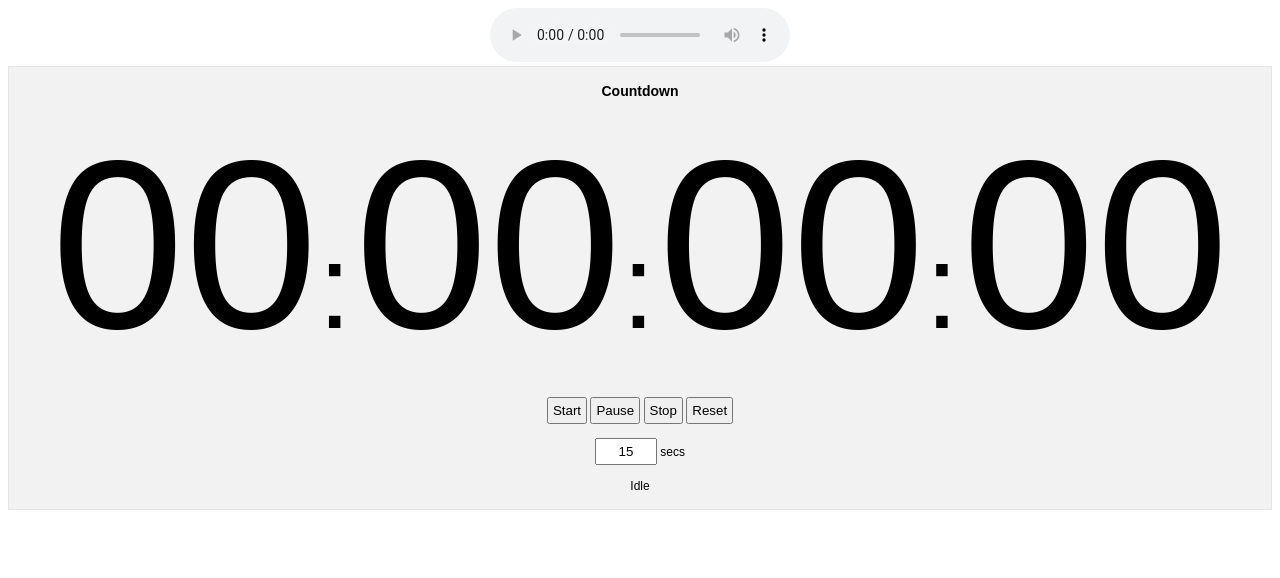
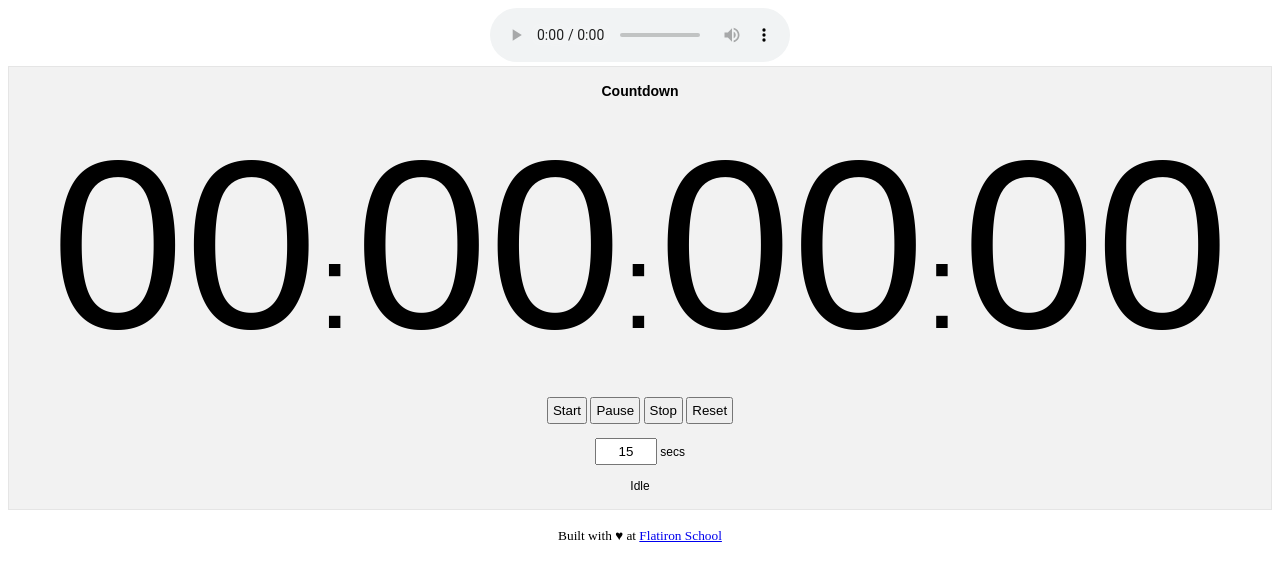
Before and after one commit to flatiron-school/playthemoff.flatironschool.com, a plain HTML site: page index.html in a window 1280 px wide. Drawn offline with nearby package versions, Linux system fonts and the light colour scheme.

Commit message:
udate footer and README

```diff
--- a/index.html
+++ b/index.html
@@ -33,6 +33,10 @@
     <span id="cd_status">Idle</span>
   </div>
 
+  <footer>
+    <small>Built with ♥ at <a href="http://flatironschool.com">Flatiron School</a></small>
+  </footer>
+
   <script src="http://code.jquery.com/jquery-2.1.0.min.js"></script>
   <script src="js/timer.js"></script>
 
```
Also changed, not shown: 1 other file.
